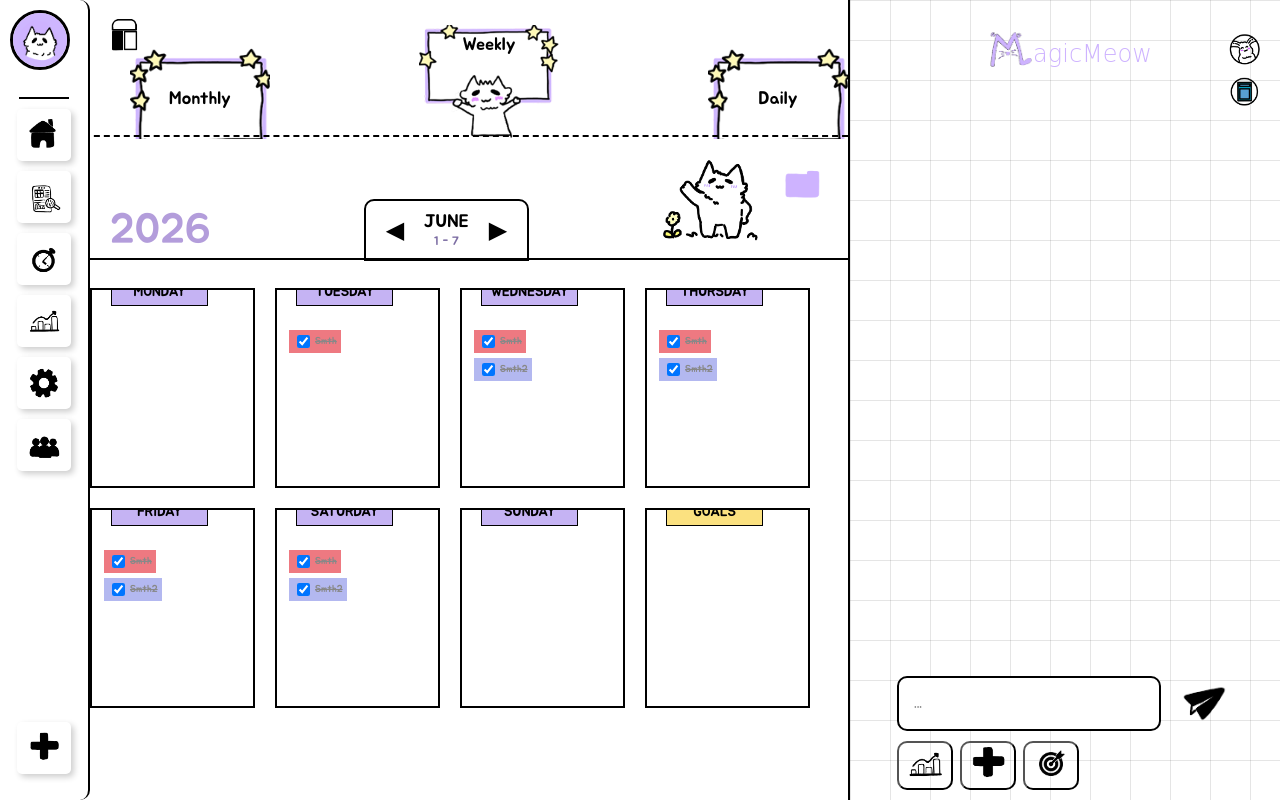
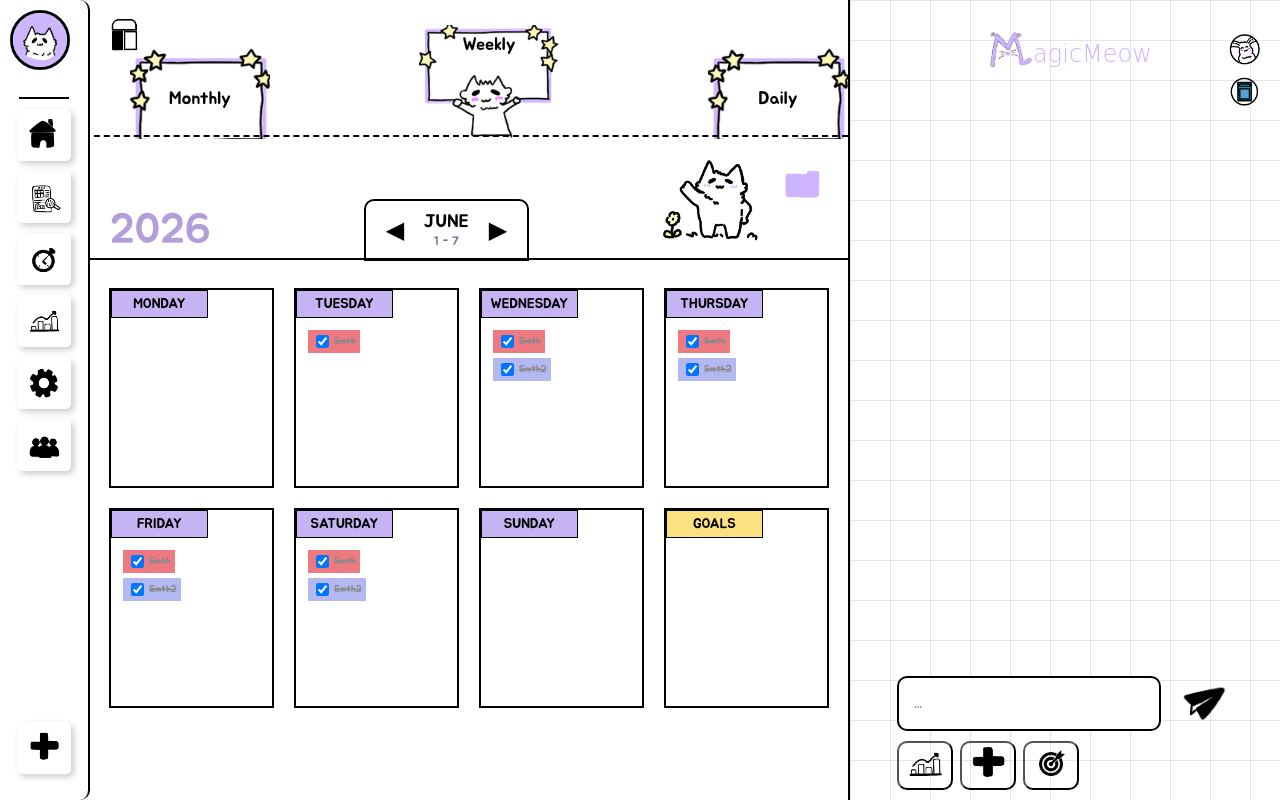
Before and after one commit to saule-kalyk/MagicMeow, a Flask app: page /view?tab=weekly in a window 1280 px wide. Run offline with Flask 3, Linux system fonts and the light colour scheme; a user stored in the database is signed in; data that the repository does not hold is empty; some web fonts are replaced.

Commit message:
Fixed view(weekly)

```diff
--- a/static/css/view.css
+++ b/static/css/view.css
@@ -460,7 +460,7 @@ body {
     grid-template-columns: repeat(4, 1fr);
     grid-template-rows: repeat(2, 1fr);
     gap: 20px;
-    margin-top: 30px;
+    margin: 30px auto;
     width: 95%;
     height: 420px;
     overflow: hidden;
@@ -482,11 +482,12 @@ body {
     background-color: #c5b3f3;
     border: black 1px solid;
     padding: 4px 10px;
-    top: -12px; left: 12%;
+    margin: -20px -12px;
     display: flex;
     justify-content: center;
     font-size: 14px;
     width: 60%;
+    z-index: 10;
 }
 
 .goal-box .day-title { background-color: #fbe180; }
--- a/users.json
+++ b/users.json
@@ -13,7 +13,12 @@
                 "time_personality": "task-oriented"
             },
             "focus_records": [],
-            "mood_records": [],
+            "mood_records": [
+                {
+                    "date": "2026-06-05",
+                    "mood": 3
+                }
+            ],
             "plans": [
                 {
                     "id": "5049aec1-c1e9-4c51-ae96-2aaed93fe171",
```
